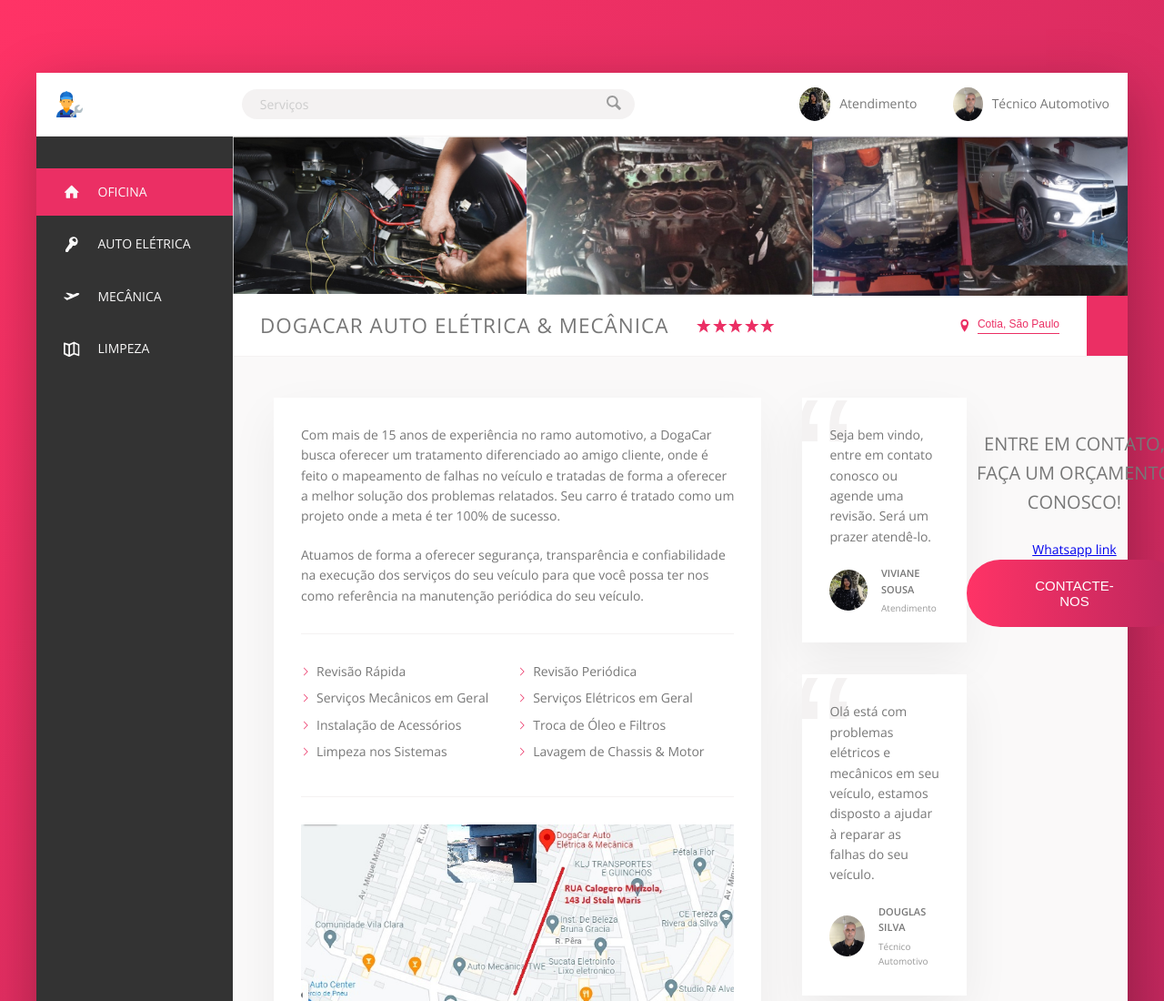
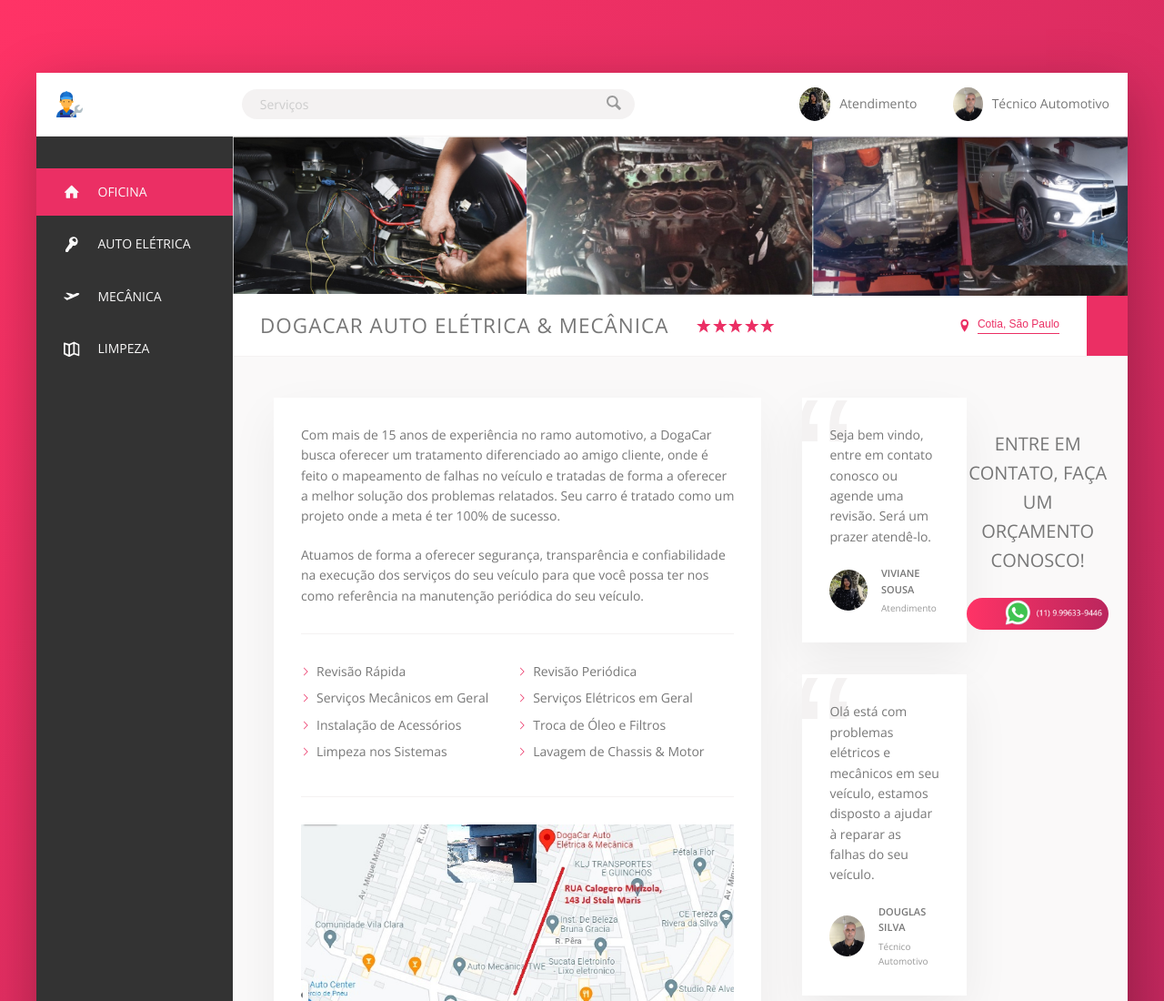
Before and after one commit to dogacarservicoautomotivo/dogacarservicoautomotivo.github.io, a website: page index.html in a window 1280 px wide. Shown: the top 1100 px of the page at 91% size. Drawn offline with nearby package versions, Linux system fonts and the light colour scheme.

Commit message:
Updated 30072023_0747

```diff
--- a/index.html
+++ b/index.html
@@ -215,12 +215,14 @@
                             <h2 class="cta__book-now">
                                 Entre em contato, faça um orçamento conosco!
                             </h2>
-                            <a href="whatsapp://send?text=YoYoYo" class="bla">Whatsapp link</a>
+
                             <button class="btn">
+                                <a target="_blank" href="whatsapp://send?text=Olá DogaCar!">
+                                    <figure class="logo">
+                                        <img src="img/whatsapp.png" class="logo">
+                                    </figure>
 
-
-                                <span class="btn__visible">Contacte-nos</span>
-                                <span class="btn__invisible">(11) 99633-9446</span>
+                                </a>
                             </button>
                         </div>
 
```
Also changed, not shown: img/whatsapp.png (added).
